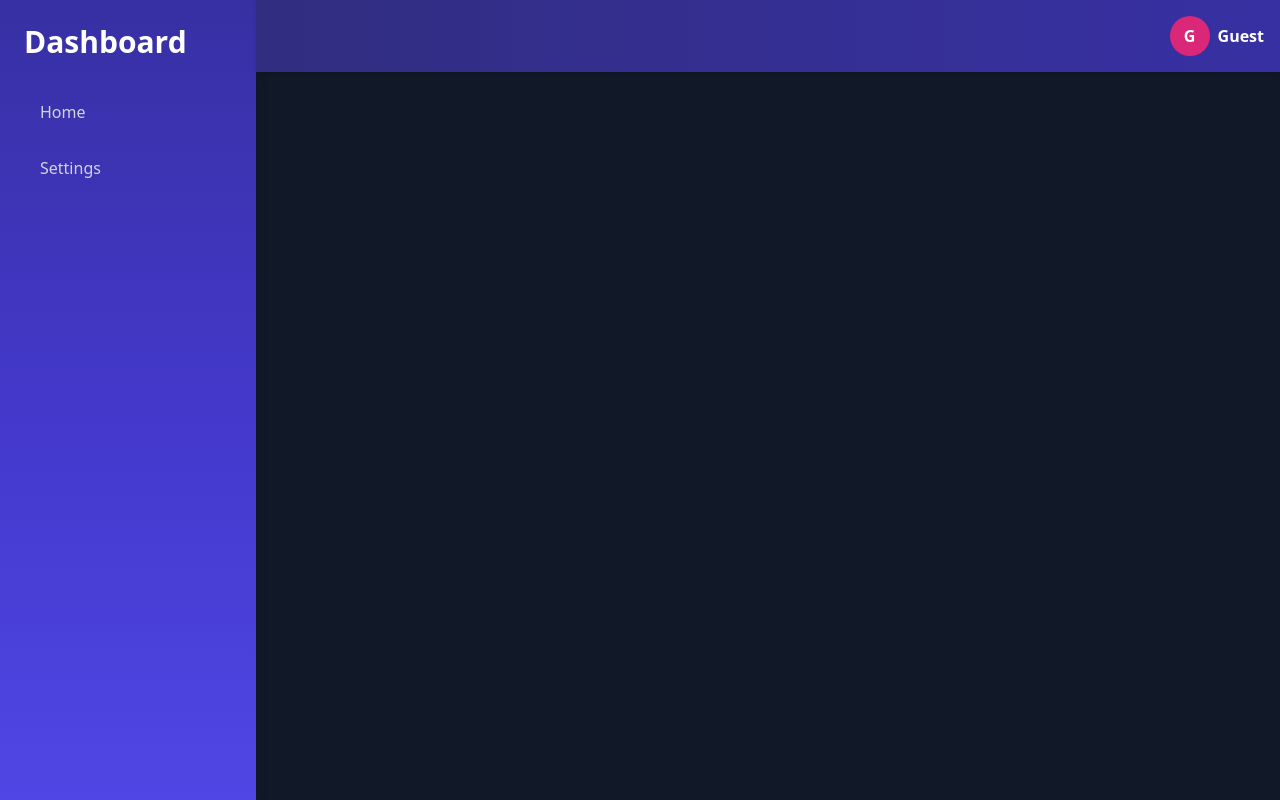
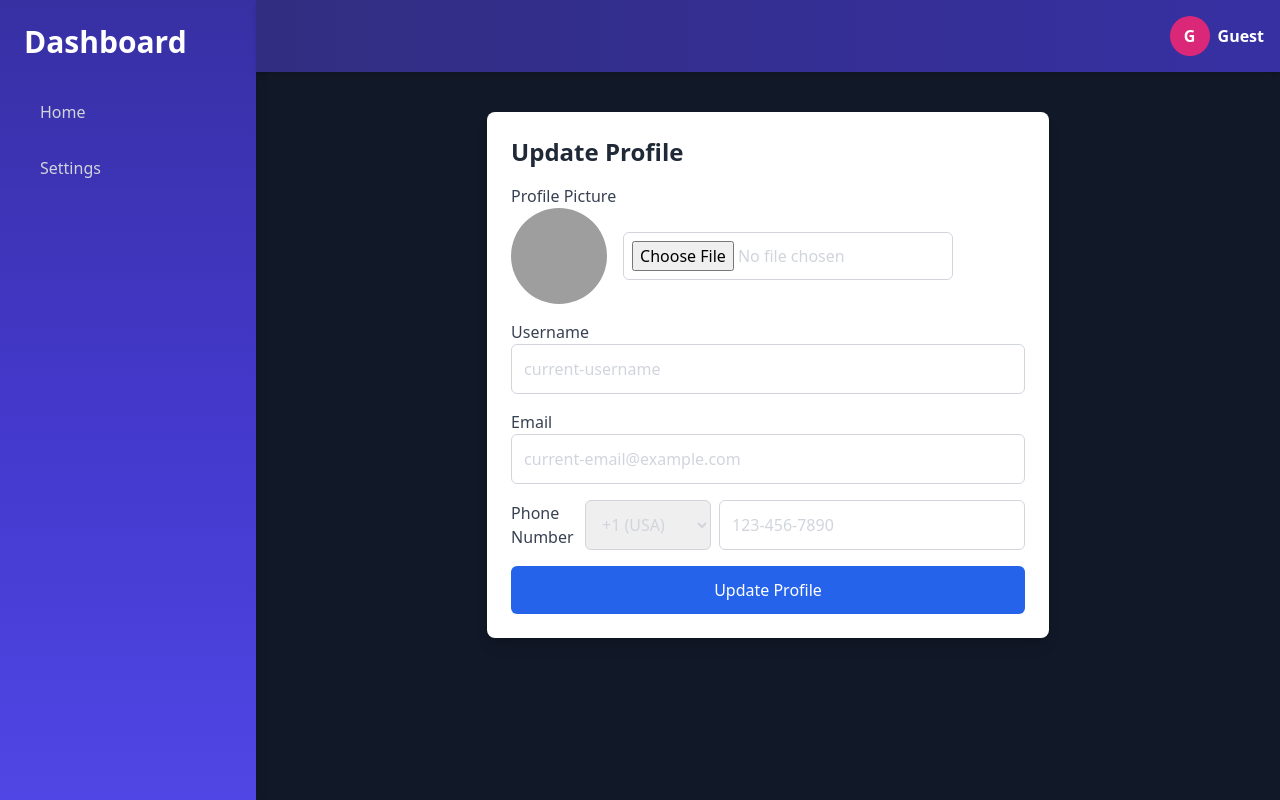
Before and after one commit to jaimin1771/php_login_system, a PHP site: page /dashboard/profile.php in a window 1280 px wide. Run offline with PHP 8.4, Linux system fonts and the light colour scheme; some libraries are stand-ins or nearby versions; grey boxes are pictures that could not be loaded.

Commit message:
jhwqjkhefuihui

```diff
--- a/dashboard/profile.php
+++ b/dashboard/profile.php
@@ -10,11 +10,73 @@ include "dashboard.php";
 <head>
     <meta charset="UTF-8">
     <meta name="viewport" content="width=device-width, initial-scale=1.0">
-    <title>Document</title>
+    <title>Update Profile</title>
+    <script src="https://cdn.tailwindcss.com"></script>
 </head>
 
-<body>
+<body class="bg-gray-100">
+    <div class="max-w-4xl mx-auto p-6 bg-white shadow-lg rounded-lg mt-10">
+        <h2 class="text-2xl font-semibold text-gray-800 mb-4">Update Profile</h2>
 
+        <!-- Profile Update Form -->
+        <form action="/update-profile" method="POST" enctype="multipart/form-data">
+            <!-- Profile Picture -->
+            <div class="mb-4">
+                <label for="profile_picture" class="block text-gray-700">Profile Picture</label>
+                <div class="flex items-center space-x-4">
+                    <!-- Profile Image Preview -->
+                    <img id="profile_image_preview" src="current-profile.jpg" alt="Profile Picture" class="w-24 h-24 rounded-full object-cover">
+                    <!-- File Input -->
+                    <input type="file" name="profile_picture" id="profile_picture" accept="image/*" class="p-2 border border-gray-300 rounded-md">
+                </div>
+            </div>
+
+            <!-- Username -->
+            <div class="mb-4">
+                <label for="username" class="block text-gray-700">Username</label>
+                <input type="text" name="username" id="username" value="current-username" class="w-full p-3 border border-gray-300 rounded-md" required>
+            </div>
+
+            <!-- Email -->
+            <div class="mb-4">
+                <label for="email" class="block text-gray-700">Email</label>
+                <input type="email" name="email" id="email" value="current-email@example.com" class="w-full p-3 border border-gray-300 rounded-md" required>
+            </div>
+
+            <!-- Phone Number with Country Code -->
+            <div class="mb-4 flex items-center space-x-2">
+                <label for="phone_number" class="block text-gray-700">Phone Number</label>
+                <!-- Country Code Dropdown -->
+                <select name="country_code" id="country_code" class="p-3 border border-gray-300 rounded-md">
+                    <option value="+1">+1 (USA)</option>
+                    <option value="+44">+44 (UK)</option>
+                    <option value="+91">+91 (India)</option>
+                    <!-- Add more countries as needed -->
+                </select>
+                <!-- Phone Number -->
+                <input type="text" name="phone_number" id="phone_number" value="123-456-7890" class="w-full p-3 border border-gray-300 rounded-md" required>
+            </div>
+
+            <!-- Submit Button -->
+            <div class="mt-4">
+                <button type="submit" class="w-full bg-blue-600 text-white p-3 rounded-md hover:bg-blue-700 focus:outline-none">Update Profile</button>
+            </div>
+        </form>
+    </div>
+
+    <!-- Script to Preview Profile Image -->
+    <script>
+        document.getElementById('profile_picture').addEventListener('change', function(e) {
+            const file = e.target.files[0];
+            if (file) {
+                const reader = new FileReader();
+                reader.onload = function(event) {
+                    document.getElementById('profile_image_preview').src = event.target.result;
+                };
+                reader.readAsDataURL(file);
+            }
+        });
+    </script>
 </body>
 
 </html>
```
Also changed, not shown: dashboard/profile-content.php (added).
